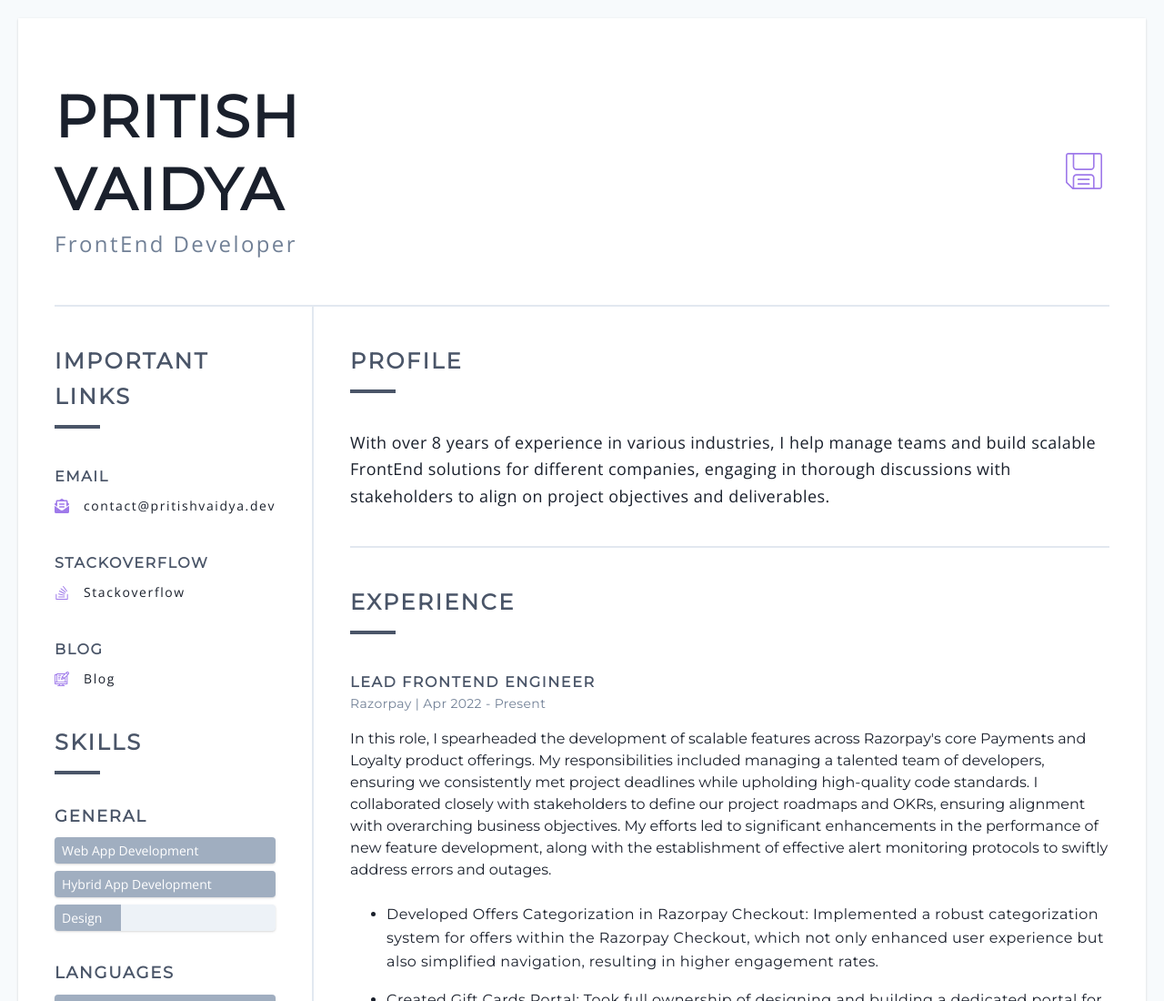
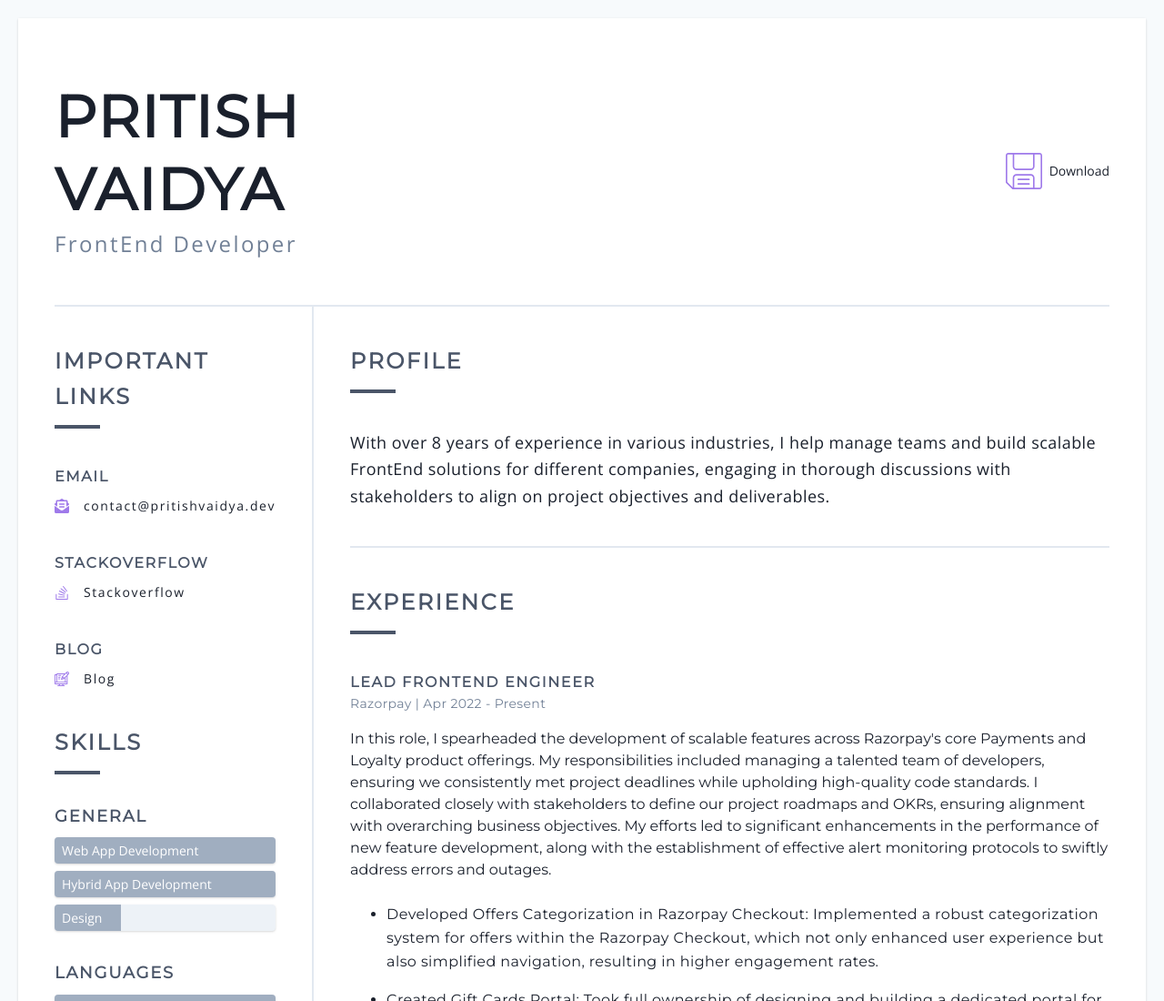
Before and after one commit to pritishvaidya/resume, a Gatsby site: page / in a window 1280 px wide. Shown: the top 1100 px of the page at 91% size. Built offline with nearby package versions, Linux system fonts and the light colour scheme; Gatsby itself is replaced by a stand-in of ours.

Commit message:
Add download resume functionality

```diff
--- a/src/pdf/download.js
+++ b/src/pdf/download.js
@@ -14,16 +14,19 @@ const DownloadButton = () => {
 
   return (
     <button
+      className="py-4"
       onClick={downloadPDF}
       style={{
         background: 'none',
         border: 'none',
         cursor: 'pointer',
         display: 'flex',
-        alignItems: 'center'
+        alignItems: 'center',
+        justifyContent: 'center',
       }}
     >
       <FileSaveIcon className="download-icon" />
+      <a className={'contact-link'}>Download</a>
     </button>
   );
 };
```
